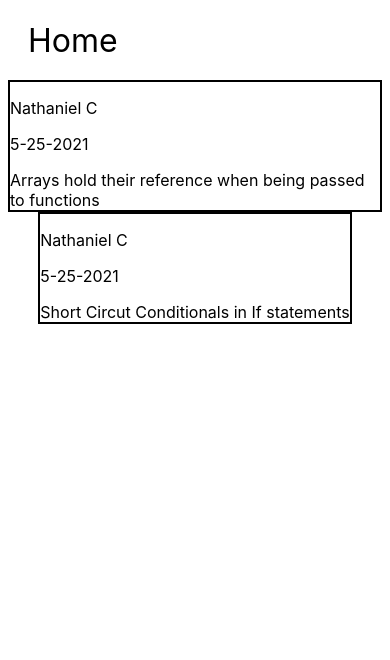
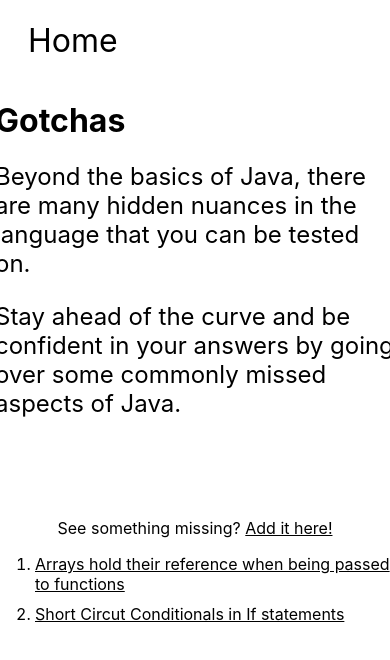
Before and after one commit to nighthawkcoders/society-of-coders, a Next.js app in the folder website/: page /gotchas in a window 390 px wide. Shown: the top 660 px of the page. Built offline with nearby package versions, Linux system fonts and the light colour scheme; some icons are missing.

Commit message:
better layout

```diff
--- a/website/components/Layout.js
+++ b/website/components/Layout.js
@@ -2,7 +2,7 @@ import Navbar from '../components/Navbar';
 import Head from 'next/head'
 import styles from './Layout.module.css';
 
-export default function Layout({ children }){
+export default function Layout({ children, helpIconPresent }){
     return (
         <div className={styles.main_container}>
             <Head>
@@ -18,6 +18,19 @@ export default function Layout({ children }){
                 {children}
             </div>
 
+            {helpIconPresent ?
+                <div className={styles.helpIcon}>
+                    <span>Learn More</span>
+                </div>
+            : <></>}
+
         </div>
     )
 }
+
+/*
+<svg viewBox="0 0 200 200" xmlns="http://www.w3.org/2000/svg">
+    <path fill="#000000" d="M58.2,-22C64.8,1.4,52.2,27.9,30.2,44.6C8.3,61.2,-23,68,-41.5,55.1C-60,42.1,-65.6,9.5,-56.6,-17.3C-47.5,-44,-23.8,-64.9,1,-65.2C25.8,-65.5,51.6,-45.3,58.2,-22Z" transform="translate(100 100)" />
+    <p style={{color:"white"}}>Hellio</p>
+</svg>
+*/
--- a/website/components/Layout.module.css
+++ b/website/components/Layout.module.css
@@ -15,3 +15,19 @@
     display: flex;
     flex-direction: column;
 }
+
+.helpIcon{
+    width: 150px;
+    height: 150px;
+    border-radius: 50%;
+    background-color: black;
+    position: absolute;
+    bottom: 30px;
+    right: 30px;
+
+    display: flex;
+    align-items: center;
+    justify-content: center;
+    color: white;
+    font-size: 25px;
+}
--- a/website/pages/gotchas.js
+++ b/website/pages/gotchas.js
@@ -9,16 +9,33 @@ export default function Gotchas({ allPostData }){
         <Layout>
             <div className={styles.container}>
 
-                {allPostData.map((data) => {
-                    return (
-                        <div className={styles.b}>
-                            <p>{data.author}</p>
-                            <p>{data.date}</p>
-                            <Link href={"/gotchas/"+data.id}>{data.title}</Link>
+                <div className={styles.container__box}>
+                    <h1>Gotchas</h1>
+
+                    <div className={styles.container__rowbox}>
+                        <div className={styles.description}>
+                            <p className={styles.lead}>Beyond the basics of Java, there are many hidden nuances in the language that you can be tested on.</p>
+                            <p className={styles.lead}>Stay ahead of the curve and be confident in your answers by going over some commonly missed aspects of Java.</p>
+
+                            <p className={styles.editText}>
+                                <a href="https://github.com/nighthawkcoders/csa-society/blob/main/CONTRIBUTING.md" target="_blank">See something missing? <span className={styles.underline}>Add it here!</span></a>
+                            </p>
                         </div>
-                    )
-                })}
 
+                        <div className={styles.content}>
+                            <ol>
+                                {allPostData.map((data) => {
+                                    return (
+                                        <li className={styles.link}>
+                                            <Link href={"/gotchas/"+data.id}>{data.title}</Link>
+                                        </li>
+                                    )
+                                })}
+                            </ol>
+                        </div>
+                    </div>
+
+                </div>
             </div>
         </Layout>
     )
--- a/website/pages/index.js
+++ b/website/pages/index.js
@@ -12,7 +12,7 @@ export default function Home() {
 
           <div className={styles.title}>
             <h1>Society of Coders</h1>
-            <p className={styles.lead}>A better way to study for computer science.</p>
+            <p className={styles.lead}>A better way to study computer science.</p>
           </div>
 
           <div className={styles.featured}>
--- a/website/styles/Gotchas.module.css
+++ b/website/styles/Gotchas.module.css
@@ -5,6 +5,49 @@
     flex-grow: 1;
 }
 
-.b{
-    border: 2px solid black;
+.container__rowbox{
+    display: flex;
+    flex-direction: row;
 }
+
+.description{
+    min-width: 400px;
+    max-width: 500px;
+    height: 100%;
+}
+
+.lead{
+    font-size: 1.5rem;
+    margin-top: 0px;
+}
+
+.editText{
+    font-size: 1em;
+    margin-top: 100px;
+    text-align: center;
+}
+
+.underline{
+    text-decoration: underline;
+}
+
+.content{
+    min-width: 400px;
+    max-width: 500px;
+}
+
+.content ol{
+    margin-top: 0px;
+}
+
+
+.link{
+    text-decoration: underline;
+    margin-bottom: 10px;
+}
+
+@media (max-width: 799px) {
+    .container__rowbox{
+        flex-direction: column;
+    }
+}
```
